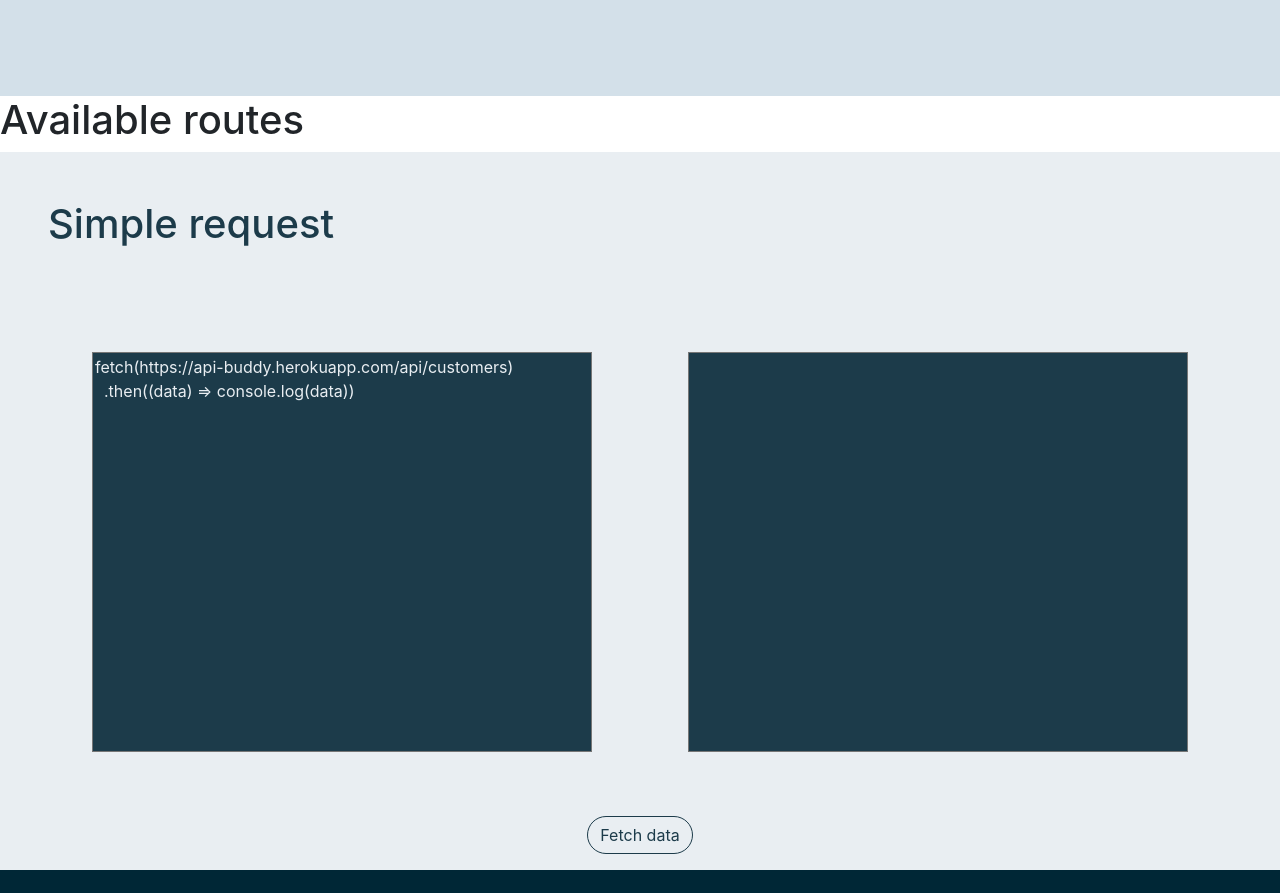
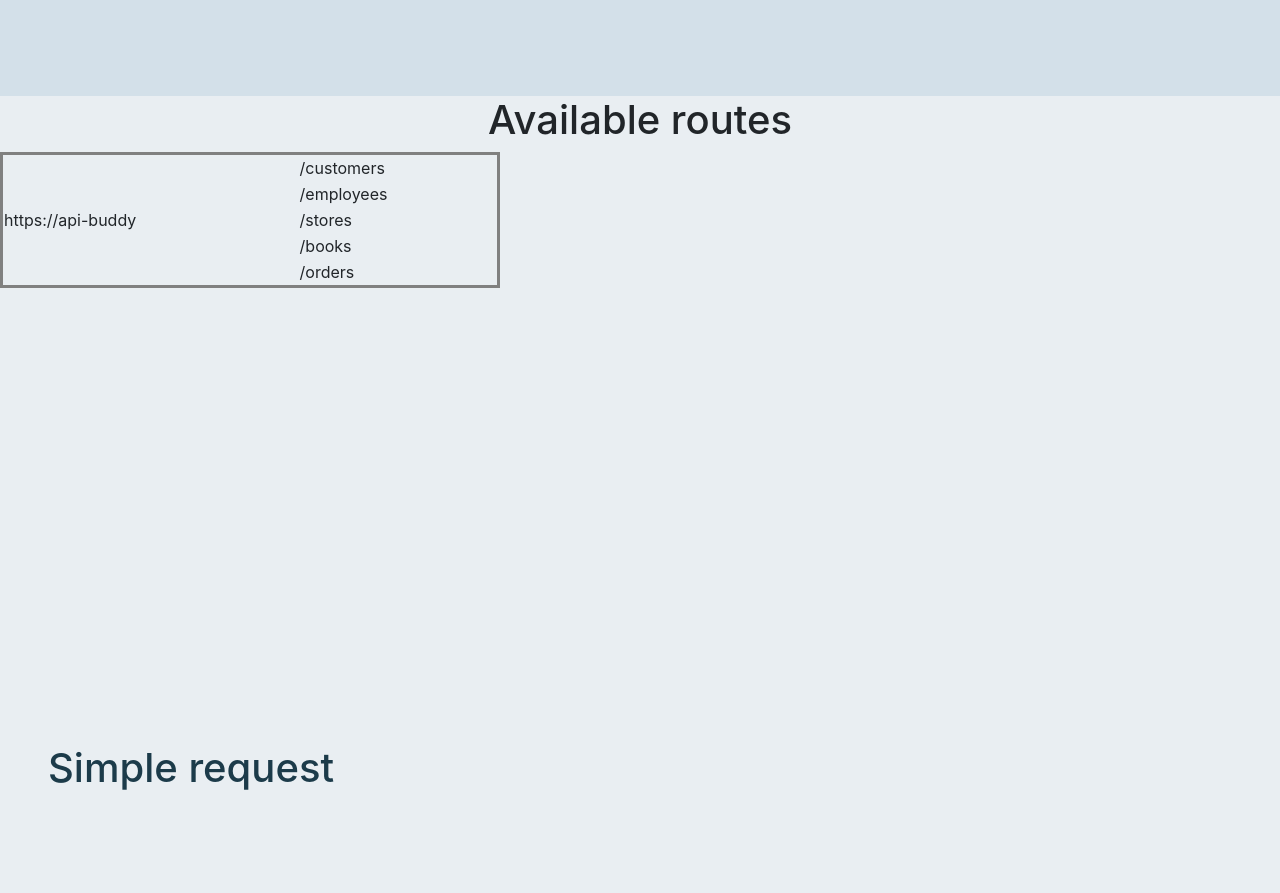
Before and after one commit to SidnevIgor/api-buddy-react, a React (Create React App) app: page / in a window 1280 px wide. Shown: the part 920-1813 px from the top of the page. Built offline with nearby package versions, Linux system fonts and the light colour scheme.

Commit message:
Update routesDisplay.jsx

```diff
--- a/src/components/routesDisplay.jsx
+++ b/src/components/routesDisplay.jsx
@@ -3,8 +3,26 @@ import React, { Component } from 'react';
 export default class RoutesDisplay extends Component {
   render() {
     return (
-      <div>
+      <div style={{fontFamily: "Inter", backgroundColor: "#E9EEF2", height: "600px", textAlign: "center"}}>
         <h1>Available routes</h1>
+        <table style={{width: "500px", borderStyle: "solid", textAlign: "left"}}>
+          <tr>
+            <td rowspan="5">https://api-buddy</td>
+            <td>/customers</td>
+          </tr>
+          <tr>
+            <td>/employees</td>
+          </tr>
+          <tr>
+            <td>/stores</td>
+          </tr>
+          <tr>
+            <td>/books</td>
+          </tr>
+          <tr>
+            <td>/orders</td>
+          </tr>
+        </table>
       </div>
     )
   }
```
